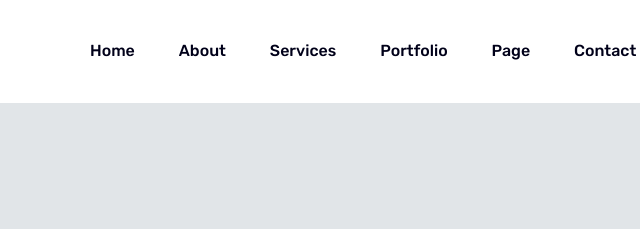
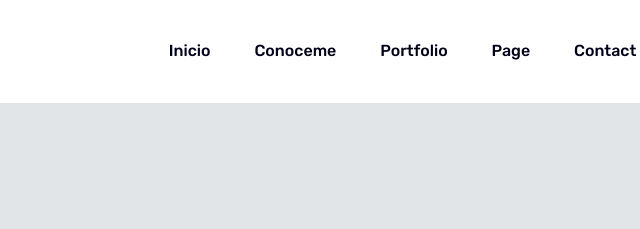
Before and after one commit to joseCorderoAlvarado/joseCorderoAlvarado.github.io, a plain HTML site: page index.html in a window 1280 px wide. Shown: the top 229 px of the page, 338-978 px from the left. Drawn offline with Linux system fonts and the light colour scheme.

Commit message:
Update index.html

```diff
--- a/index.html
+++ b/index.html
@@ -54,9 +54,8 @@
                                     <div class="main-menu f-right d-none d-lg-block">
                                         <nav>
                                             <ul id="navigation">
-                                                <li><a href="index.html">Home</a></li>
-                                                <li><a href="about.html">About</a></li>
-                                                <li><a href="services.html">Services</a></li>
+                                                <li><a href="index.html">Inicio</a></li>
+                                                <li><a href="about.html">Conoceme</a></li>
                                                 <li><a href="portfolio.html">Portfolio</a></li>
                                                 <li><a href="#">Page</a>
                                                     <ul class="submenu">
```
